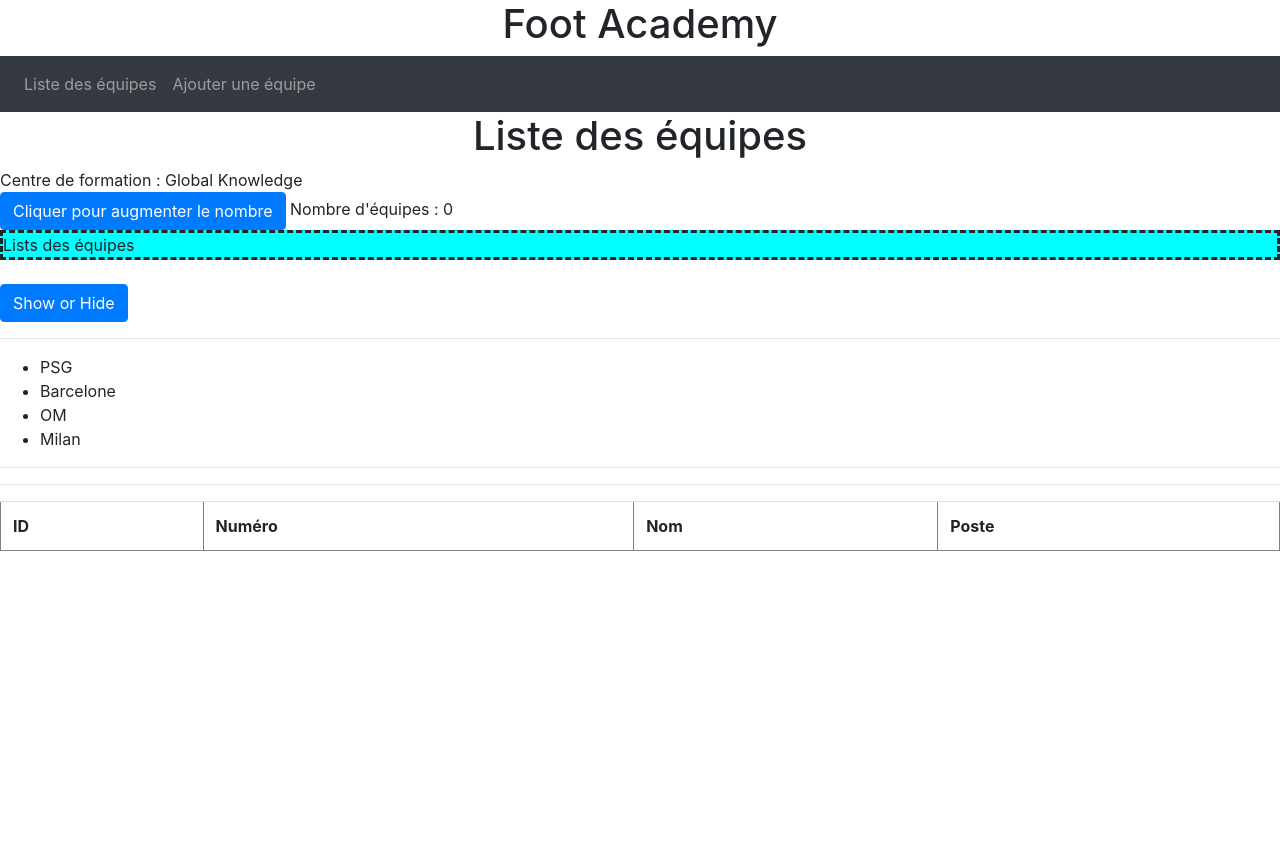
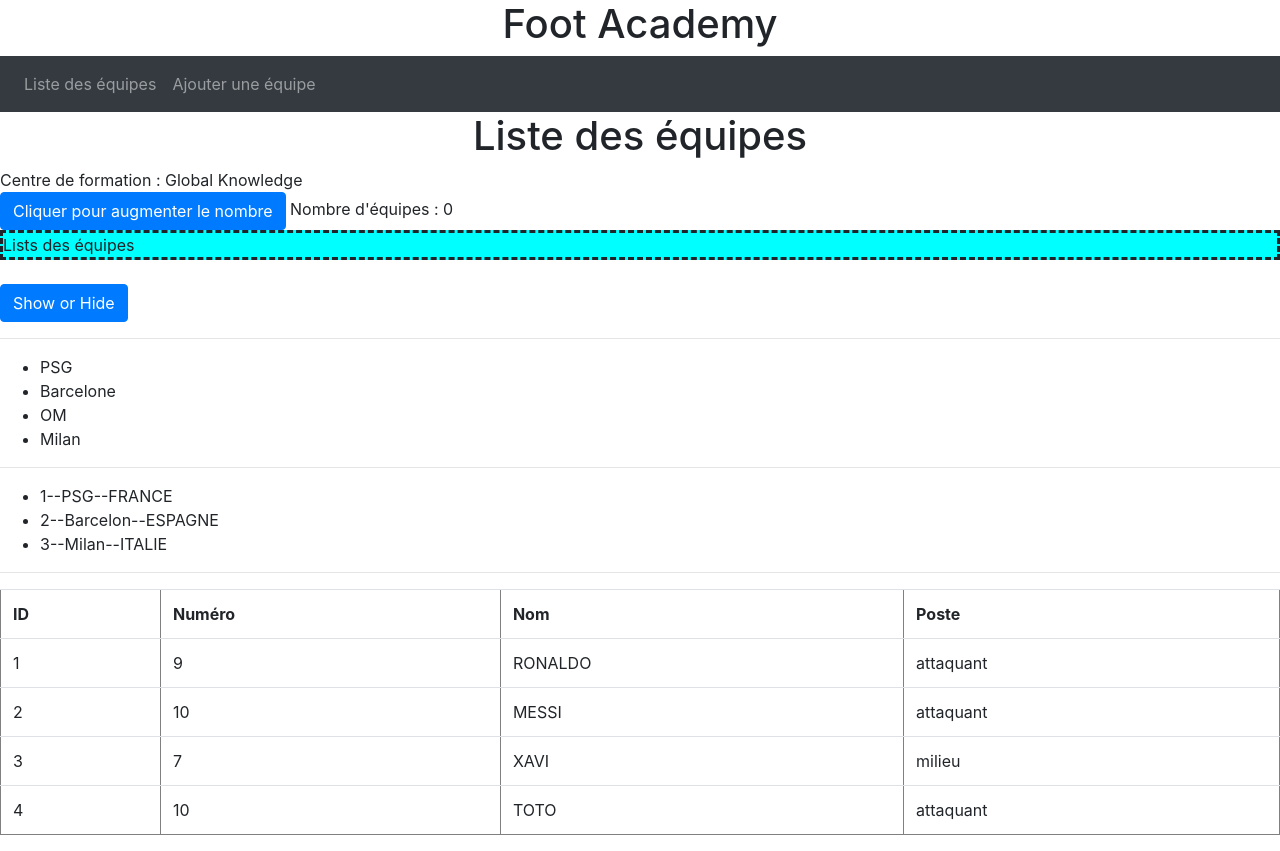
Before and after one commit to MezghichGit/footacademy, an Angular app: page /list in a window 1280 px wide. Before the commit the page ends 800 px from the top, so only its background shows below. Built offline with nearby package versions, Linux system fonts and the light colour scheme.

Commit message:
les services+composants

```diff
--- a/src/app/list-equipes/list-equipes.component.ts
+++ b/src/app/list-equipes/list-equipes.component.ts
@@ -1,4 +1,5 @@
 import { Component, OnInit } from '@angular/core';
+import { EquipeService } from '../services/equipe.service';
 
 @Component({
   selector: 'app-list-equipes',
@@ -15,9 +16,11 @@ export class ListEquipesComponent implements OnInit {
   public nbr: number = 0;
   public res: boolean = false;
 
-  constructor() { }
+  constructor(private service:EquipeService) { }
 
   ngOnInit(): void {
+    this.equipesFull = this.service.getEquipes();
+    this.joueurs = this.service.getJoueurs();
   }
 
   increment() {
```
